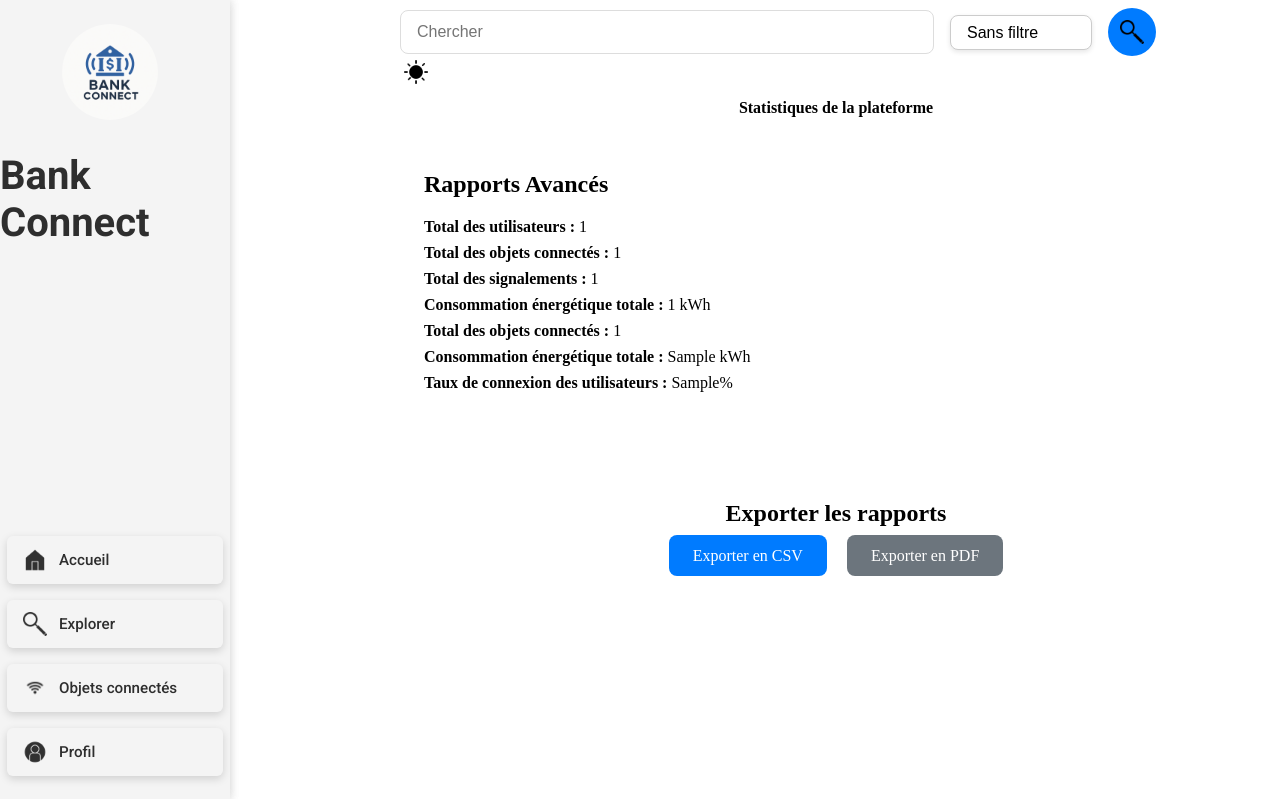
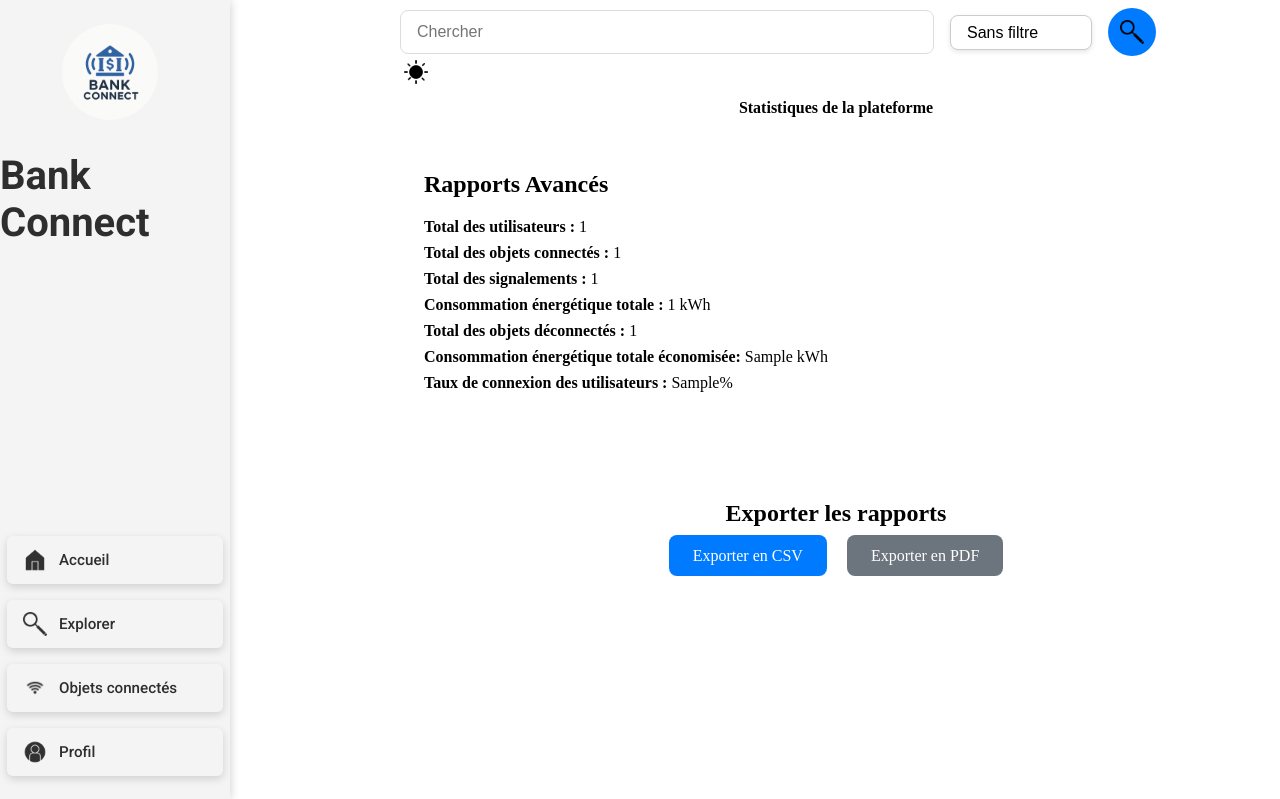
Before and after one commit to PaulHpsr/-ING1-ProjetDevWeb, a Symfony app: template templates/admin/statistiques.html.twig in a window 1280 px wide. Shown: the top 799 px of the page. Run offline with Twig, Linux system fonts and the light colour scheme; the template is opened without the code that fills it: most values are stand-ins (such as "Sample title", 1, 10 or a date in 2020); some libraries are stand-ins or nearby versions.

Commit message:
Update statistiques.html.twig

```diff
--- a/templates/admin/statistiques.html.twig
+++ b/templates/admin/statistiques.html.twig
@@ -17,8 +17,8 @@
                 <p><strong>Total des objets connectés :</strong> {{ totalObjets }}</p>
                 <p><strong>Total des signalements :</strong> {{ totalSignalements }}</p>
                 <p><strong>Consommation énergétique totale :</strong> {{ totalConsommationEnerg }} kWh</p>
-                <p><strong>Total des objets connectés :</strong> {{ disconnectedCount }}</p>
-                <p><strong>Consommation énergétique totale :</strong> {{ disconnectedConsumption }} kWh</p>
+                <p><strong>Total des objets déconnectés :</strong> {{ disconnectedCount }}</p>
+                <p><strong>Consommation énergétique totale économisée:</strong> {{ disconnectedConsumption }} kWh</p>
                 <p><strong>Taux de connexion des utilisateurs :</strong> {{ tauxConnexion }}%</p>
             </div>
         </div>
```
